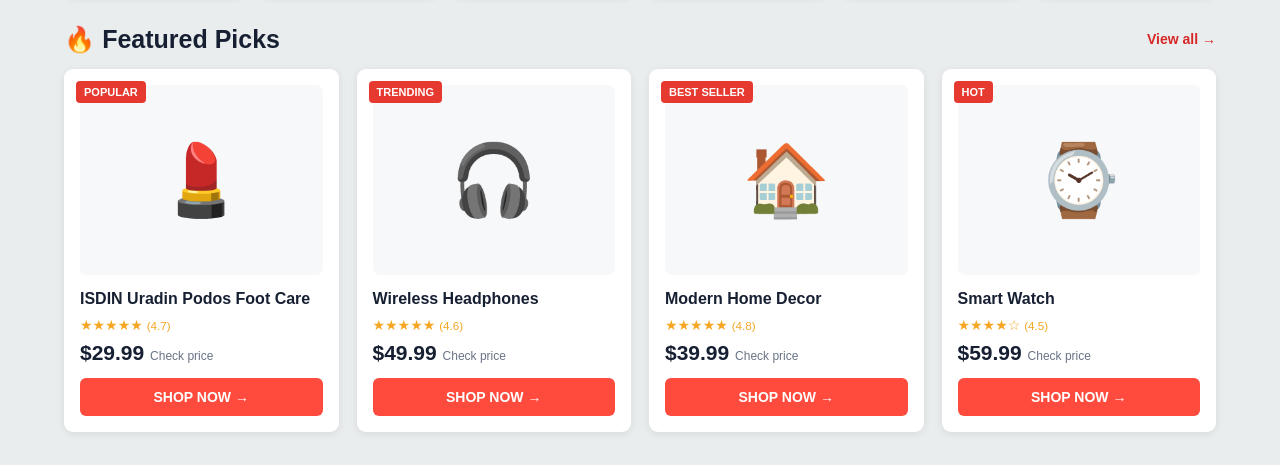
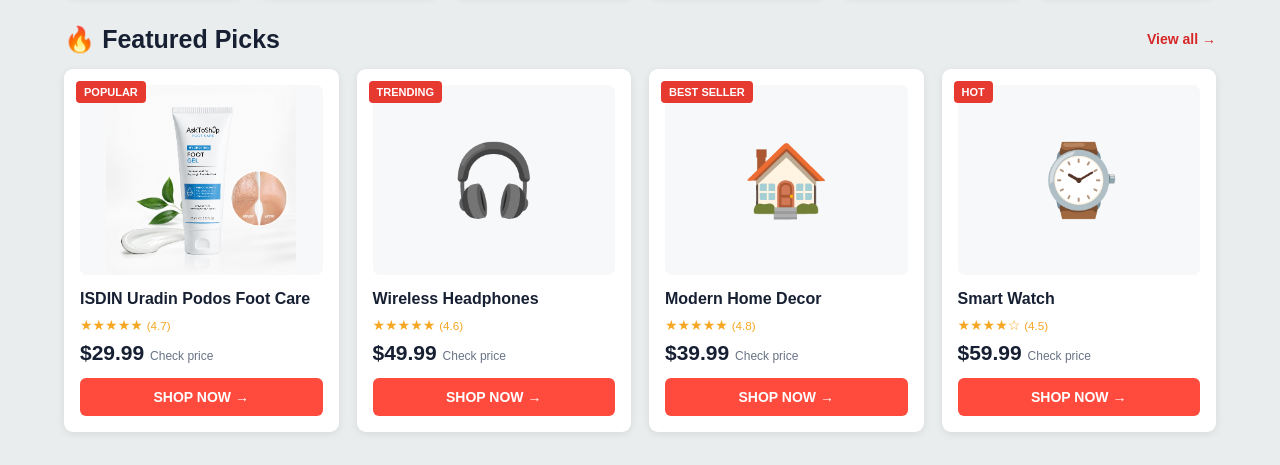
Before and after one commit to AskToShop/AskToShop.github.io, a plain HTML site: page index.html in a window 1280 px wide. Shown: the part 692-1157 px from the top of the page. Drawn offline with Linux system fonts and the light colour scheme.

Commit message:
Update index.html

```diff
--- a/index.html
+++ b/index.html
@@ -593,7 +593,7 @@
           <span class="badge">POPULAR</span>
 
           <div class="product-img">
-            <div class="placeholder">💄</div>
+            <img src="ISDIN.png" alt="ISDIN Uradin Podos Foot Care">
           </div>
 
           <h3>ISDIN Uradin Podos Foot Care</h3>
```
